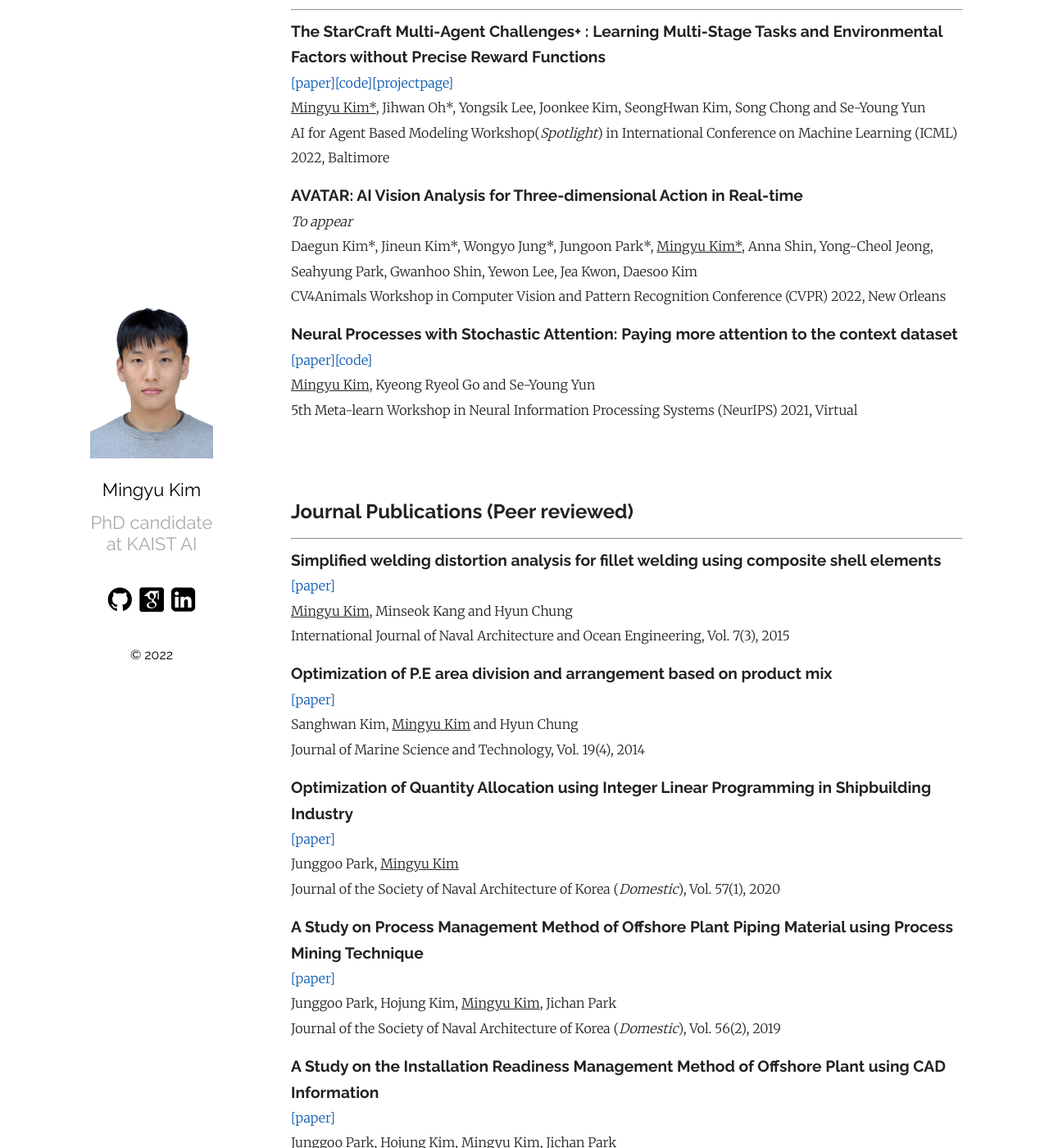
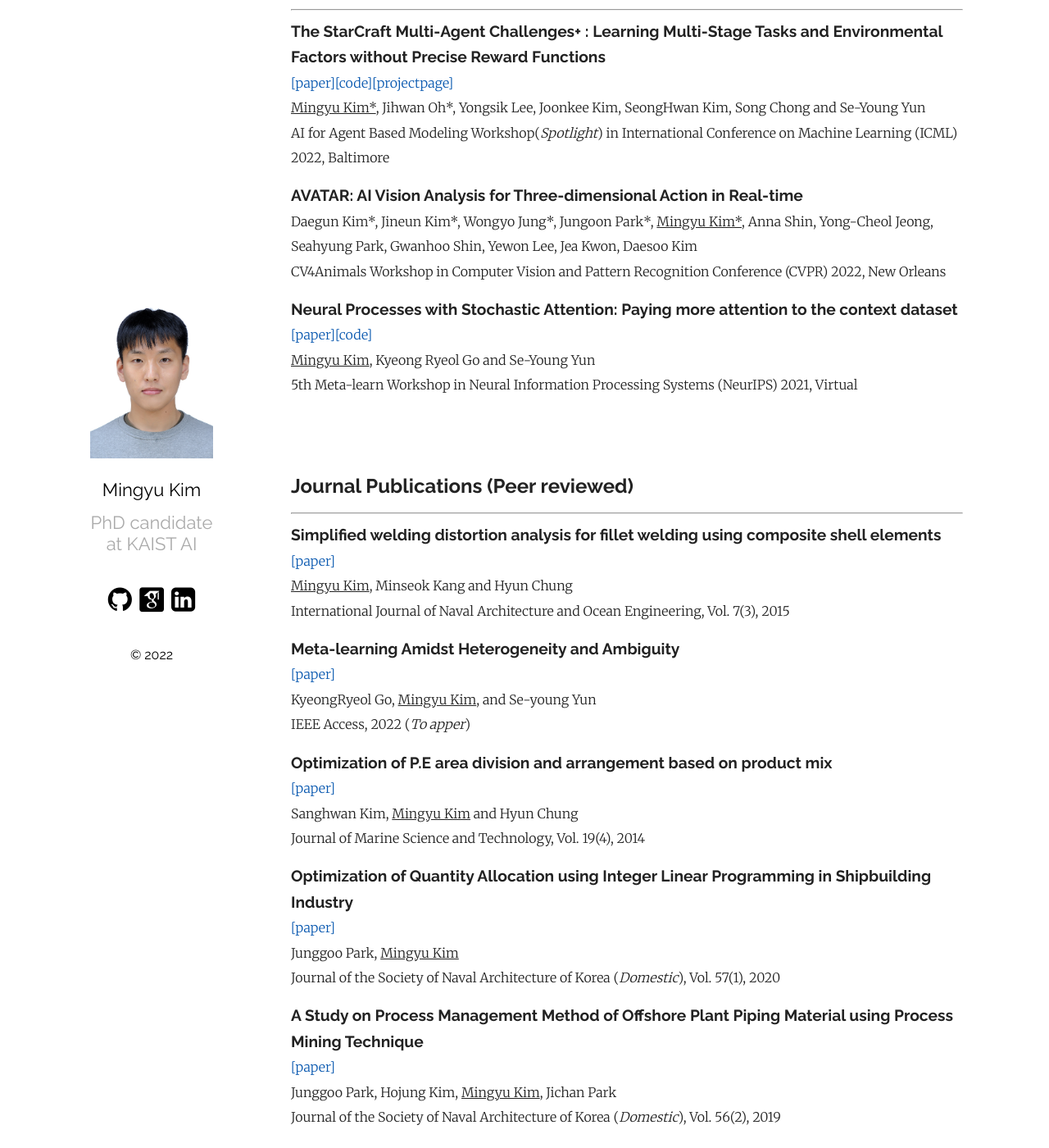
Before and after one commit to MingyuKim87/MingyuKim87.github.io, a Jekyll site: the page built from index.md, in a window 1280 px wide and 1400 px high, scrolled down 1190 px. Shown: the whole window at 82% size. Built offline with Jekyll 4.4.1, drawn with Linux system fonts in a browser that asks for light colours; some web fonts are replaced.

Commit message:
Update index.md

```diff
--- a/index.md
+++ b/index.md
@@ -54,7 +54,6 @@ Email : callingu [at] kaist.ac.kr
 AI for Agent Based Modeling Workshop(*Spotlight*) in International Conference on Machine Learning (ICML) 2022, Baltimore
 
 **<span style="font-family:Raleway; font-size:1.2em;">AVATAR: AI Vision Analysis for Three-dimensional Action in Real-time	</span>**
-*To appear*
 Daegun Kim\*, Jineun Kim\*, Wongyo Jung\*, Jungoon Park\*, <U>Mingyu Kim*</U>, Anna Shin, Yong-Cheol Jeong, Seahyung Park, Gwanhoo Shin, Yewon Lee, Jea Kwon, Daesoo Kim
 CV4Animals Workshop in Computer Vision and Pattern Recognition Conference (CVPR) 2022, New Orleans
 
@@ -69,10 +68,16 @@ CV4Animals Workshop in Computer Vision and Pattern Recognition Conference (CVPR)
 ## Journal Publications (**Peer reviewed**)
 <hr>
 
+
 **<span style="font-family:Raleway; font-size:1.2em;">  Simplified welding distortion analysis for fillet welding using composite shell elements </span>**
 [[paper]][shellsbd]
 <U>Mingyu Kim</U>, Minseok Kang and Hyun Chung
 International Journal of Naval Architecture and Ocean Engineering, Vol. 7(3), 2015
+
+**<span style="font-family:Raleway; font-size:1.2em;">  Meta-learning Amidst Heterogeneity and Ambiguity </span>**
+[[paper]][MAHA]
+KyeongRyeol Go, <U>Mingyu Kim</U>, and Se-young Yun
+IEEE Access, 2022 (*To apper*)
 
 **<span style="font-family:Raleway; font-size:1.2em;"> Optimization of P.E area division and arrangement based on product mix </span>**
 [[paper]][peoptim]
```
Also changed, not shown: other parts of index.md (+1 -0 lines).
